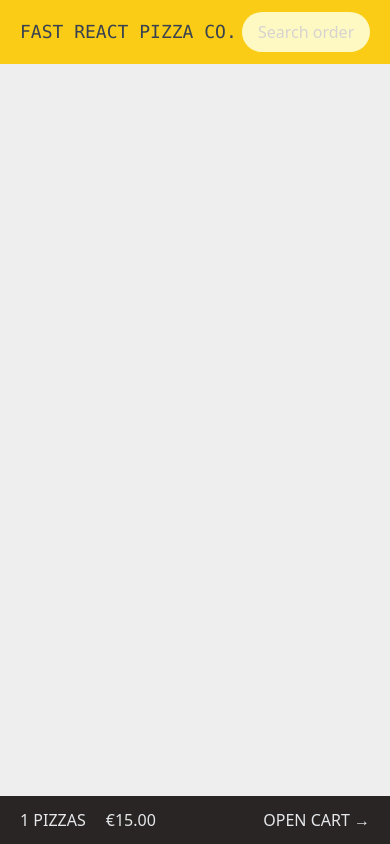
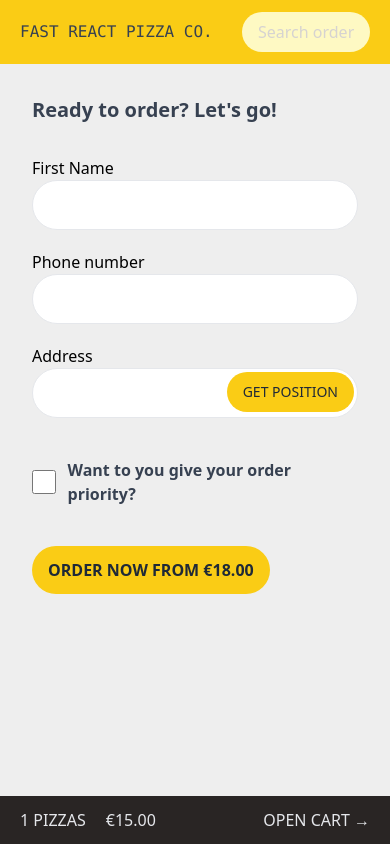
Before and after one commit to negar-karimnejad/fast-react-pizza, a React (Vite) app: page /order/new in a window 390 px wide. Built offline with nearby package versions, Linux system fonts and the light colour scheme.

Commit message:
responsive app

```diff
--- a/src/components/Navbar.jsx
+++ b/src/components/Navbar.jsx
@@ -8,7 +8,10 @@ function Navbar() {
 
   return (
     <nav className="bg-yellow-400 flex items-center justify-between py-3 px-5">
-      <Link to={"/"} className="font-mono text-gray-700 text-lg bg-transparent">
+      <Link
+        to={"/"}
+        className="font-mono text-gray-700 sm:text-lg bg-transparent"
+      >
         FAST REACT PIZZA CO.
       </Link>
       <input
--- a/src/pages/Cart.jsx
+++ b/src/pages/Cart.jsx
@@ -1,13 +1,26 @@
-import { Link } from "react-router-dom";
+import { useState } from "react";
+import { Link, useNavigate } from "react-router-dom";
 
 function Cart() {
+  const navigate = useNavigate();
+
+  const [isEmpty] = useState(false);
+
   return (
-    <div className="max-w-3xl mx-auto">
+    <div className="max-w-3xl mx-auto p-5">
       <Link to={"/menu"} className="text-blue-500">
         ← Back to menu
       </Link>
-      <h2 className="mt-8 font-medium text-gray-700 text-2xl">Your cart, X</h2>
-      <div className="border-b-2 py-8 flex items-center justify-between">
+      {isEmpty ? (
+        <p className="mt-8 font-bold text-gray-700">
+          Your cart is still empty. Start adding some pizzas :)
+        </p>
+      ) : (
+        <>
+          <h2 className="mt-8 font-bold text-gray-800 text-2xl">
+            Your cart, X
+          </h2>
+          <div className="border-b-2 py-8 flex flex-col sm:flex-row sm:items-center justify-between gap-y-3">
             <p>1× Romana</p>
             <div className="flex items-center gap-8">
               <p className="font-bold text-gray-800">€15.00</p>
@@ -37,6 +50,7 @@ function Cart() {
           <div className="mt-8 flex gap-2">
             <button
               type="button"
+              onClick={() => navigate("/order/new")}
               className="font-semibold text-gray-800 bg-yellow-400 rounded-full px-4 py-3 transition-all hover:bg-yellow-300"
             >
               ORDER PIZZAS
@@ -48,6 +62,8 @@ function Cart() {
               CLEAR CART
             </button>
           </div>
+        </>
+      )}
     </div>
   );
 }
--- a/src/pages/Homepage.jsx
+++ b/src/pages/Homepage.jsx
@@ -8,7 +8,7 @@ function Homepage() {
   const user = true;
 
   return (
-    <div className="flex items-center flex-col justify-center pt-20">
+    <div className="flex text-center items-center flex-col justify-center pt-20">
       <h2 className="font-medium text-gray-700 text-xl md:text-3xl">
         The best pizza.
       </h2>
--- /dev/null
+++ b/src/pages/Order.jsx
@@ -0,0 +1,82 @@
+import { useState } from "react";
+
+function Order() {
+  const [firstname, setFirstname] = useState("");
+  const [phoneNumber, setPhoneNumber] = useState("");
+  const [address, setAddress] = useState("");
+
+  return (
+    <div className="max-w-4xl mx-auto p-8">
+      <h2 className="font-bold text-gray-700 text-xl mb-8">
+        Ready to order? Let&apos;s go!
+      </h2>
+      <form className="flex flex-col sm:w-[550px] items-start">
+        <label
+          htmlFor="firstname"
+          className="flex justify-between flex-col md:flex-row w-full"
+        >
+          <span className="md:mt-3">First Name</span>
+          <input
+            className="w-full border border-gray-200 rounded-full px-4 py-3 mb-5 bg-white outline-none focus:ring focus:ring-yellow-300 focus:border-none md:w-96"
+            type="text"
+            id="firstname"
+            value={firstname}
+            onChange={(e) => setFirstname(e.target.value)}
+          />
+        </label>
+        <label
+          htmlFor="phoneNumber"
+          className="flex justify-between flex-col md:flex-row w-full"
+        >
+          <span className="md:mt-3">Phone number</span>
+          <input
+            className="w-full border border-gray-200 rounded-full px-4 py-3 mb-5 bg-white outline-none focus:ring focus:ring-yellow-300 focus:border-none md:w-96"
+            type="text"
+            id="phoneNumber"
+            value={phoneNumber}
+            onChange={(e) => setPhoneNumber(e.target.value)}
+          />
+        </label>
+        <label
+          htmlFor="phoneNumber"
+          className="relative flex justify-between flex-col md:flex-row w-full"
+        >
+          <span className="md:mt-3">Address</span>
+          <input
+            className="w-full border border-gray-200 rounded-full px-4 py-3 mb-5 bg-white outline-none focus:ring focus:ring-yellow-300 focus:border-none md:w-96"
+            type="text"
+            id="phoneNumber"
+            value={address}
+            onChange={(e) => setAddress(e.target.value)}
+          />
+          <button
+            type="button"
+            className="absolute items-center sm:right-1 right-1 sm:top-1 top-7 h-10 text-sm text-gray-800 bg-yellow-400 rounded-full px-4 transition-all hover:bg-yellow-300"
+          >
+            GET POSITION
+          </button>
+        </label>
+
+        <div className="flex items-center gap-3 mt-5 mb-10">
+          <input
+            className="h-6 w-6 accent-yellow-400 focus:outline-none focus:ring focus:ring-yellow-400 focus:ring-offset-2"
+            type="checkbox"
+            id="priority"
+          />
+
+          <label htmlFor="priority" className="font-bold text-gray-700">
+            Want to you give your order priority?
+          </label>
+        </div>
+        <button
+          type="button"
+          className="font-semibold text-gray-800 bg-yellow-400 rounded-full px-4 py-3 transition-all hover:bg-yellow-300"
+        >
+          ORDER NOW FROM €18.00
+        </button>
+      </form>
+    </div>
+  );
+}
+
+export default Order;
--- a/src/routes.jsx
+++ b/src/routes.jsx
@@ -1,9 +1,11 @@
 import Cart from "./pages/Cart";
 import Homepage from "./pages/Homepage";
 import Menu from "./pages/Menu";
+import Order from "./pages/Order";
 
 export const routes = [
   { path: "/", element: <Homepage /> },
   { path: "/menu", element: <Menu /> },
   { path: "/cart", element: <Cart /> },
+  { path: "/order/new", element: <Order /> },
 ];
```
Lines whose indentation alone changed are shown as unchanged.
